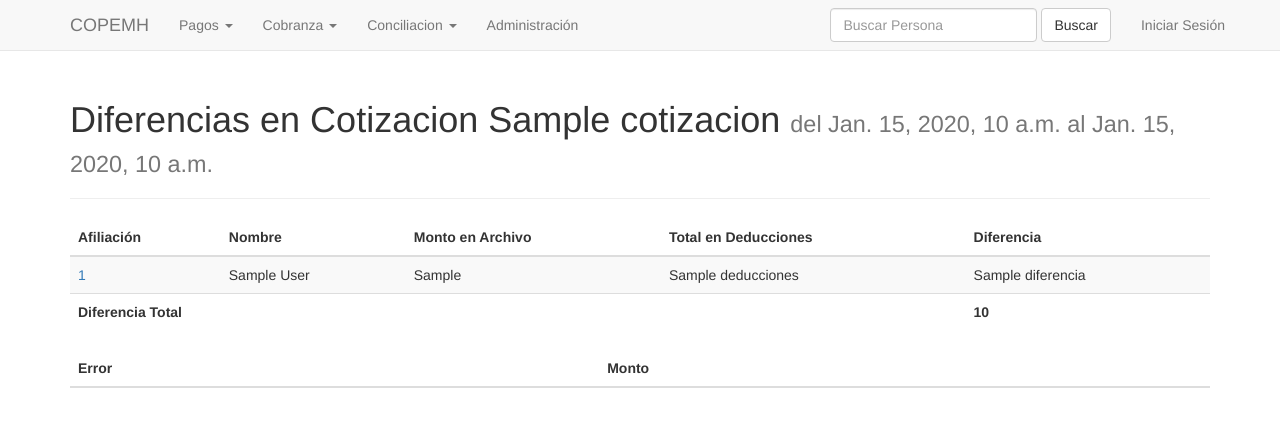
After one commit to SpectralAngel/taupdater, a Django app: template updater/templates/updater/cotizacionupdatefile_detail.html in a window 1280 px wide. The commit adds this page. Shown: the top 427 px of the page. Run offline with Django 3.2, Linux system fonts and the light colour scheme; the template is opened without the code that fills it: most values are stand-ins (such as "Sample title", 1, 10 or a date in 2020); lists and menus that the app fills with data are empty; some libraries are stand-ins or nearby versions.

Commit message:
Update File automatic comparison

```diff
--- a/requirements.txt
+++ b/requirements.txt
@@ -15,3 +15,4 @@ virtualenv
 django-debug-toolbar
 django-crispy-forms
 django-bootstrap3-datetimepicker-2
+django-bootstrap-pagination
--- a/taupdater/urls.py
+++ b/taupdater/urls.py
@@ -13,6 +13,7 @@ Including another URLconf
     1. Add an import:  from blog import urls as blog_urls
     2. Add a URL to urlpatterns:  url(r'^blog/', include(blog_urls))
 """
+from django.conf import settings
 from django.conf.urls import include, url
 from django.contrib import admin
 
@@ -21,3 +22,7 @@ urlpatterns = [
     url(r'^admin/', include(admin.site.urls)),
     url(r'^', include('updater.urls')),
 ]
+if settings.DEBUG:
+    import debug_toolbar
+
+    urlpatterns.append(url(r'^__debug__/', include(debug_toolbar.urls)))
--- a/templates/navbar.html
+++ b/templates/navbar.html
@@ -37,7 +37,7 @@
                     </a>
                     <ul class="dropdown-menu">
                         <li><a href="{% url 'compracion-banco-list' %}">{% trans 'Bancos' %}</a></li>
-                        <li><a href="{% url 'cotizacion-update-list' %}">{% trans 'Cotizaciones' %}</a></li>
+                        <li><a href="{% url 'cotizacion-file-index' %}">{% trans 'Cotizaciones' %}</a></li>
                     </ul>
                 </li>
                 <li><a href="{% url 'admin:index' %}">{% trans 'Administraci&oacute;n' %}</a></li>
--- /dev/null
+++ b/updater/templates/updater/cotizacionupdatefile_detail.html
@@ -0,0 +1,69 @@
+{% extends 'base.html' %}
+{% block content %}
+    {% load crispy_forms_tags %}{% load l10n %}{% load i18n %}{% load staticfiles %}
+    <div class="row">
+        <div class="col-md-12 col-xs-12">
+            <div class="page-header">
+                <h1>
+                    {% trans 'Diferencias en Cotizacion' %} {{ cotizacionupdatefile.cotizacion.nombre }}
+                    <small>
+                        {% trans 'del' %} {{ comparacionbanco.fecha_inicial }}
+                        {% trans 'al' %} {{ comparacionbanco.fecha_final }}
+                    </small>
+                </h1>
+            </div>
+        </div>
+    </div>
+    <div class="row">
+        <div class="col-md-12 col-xs-12">
+            <table class="table table-striped table-hover">
+                <thead>
+                <tr>
+                    <th>{% trans 'Afiliación' %}</th>
+                    <th>{% trans 'Nombre' %}</th>
+                    <th>{% trans 'Monto en Archivo' %}</th>
+                    <th>{% trans 'Total en Deducciones' %}</th>
+                    <th>{% trans 'Diferencia' %}</th>
+                </tr>
+                </thead>
+                <tbody>
+                {% for diferencia in cotizacionupdatefile.diferenciacotizacion_set.all %}
+                    <tr>
+                        <td>
+                            <a href="{% url 'bridge-affiliate-deduccion-bancaria' diferencia.afiiado.id %}">
+                                {{ diferencia.afiiado.id }}
+                            </a>
+                        </td>
+                        <td>{{ diferencia.afiiado.first_name }} {{ diferencia.afiiado.last_name }}</td>
+                        <td>{{ diferencia.monto_en_archivo }}</td>
+                        <td>{{ diferencia.deducciones }}</td>
+                        <td>{{ diferencia.diferencia }}</td>
+                    </tr>
+                {% endfor %}
+                </tbody>
+                <tfoot>
+                <tr>
+                    <th colspan="4">{% trans 'Diferencia Total' %}</th>
+                    <th>{{ cotizacionupdatefile.total }}</th>
+                </tr>
+                </tfoot>
+            </table>
+            <table class="table table-striped table-hover">
+                <thead>
+                <tr>
+                    <th>{% trans 'Error' %}</th>
+                    <th>{% trans 'Monto' %}</th>
+                </tr>
+                </thead>
+                <tbody>
+                {% for error in comparacionbanco.errorcomparacionbanco_set.all %}
+                    <tr>
+                        <td>{{ error.no_encontrado }}</td>
+                        <td>{{ error.monto }}</td>
+                    </tr>
+                {% endfor %}
+                </tbody>
+            </table>
+        </div>
+    </div>
+{% endblock %}
```
Also changed, not shown: taupdater/settings.py (+3 -5 lines), updater/models.py (+17 -2 lines), updater/templates/updater/cotizacionupdatefile_list.html (+16 -3 lines), updater/urls.py (+12 -0 lines), updater/views.py (+35 -1 lines), authentication/migrations/0003_auto_20170719_1030.py (added), updater/migrations/0007_auto_20170719_1030.py (added).
